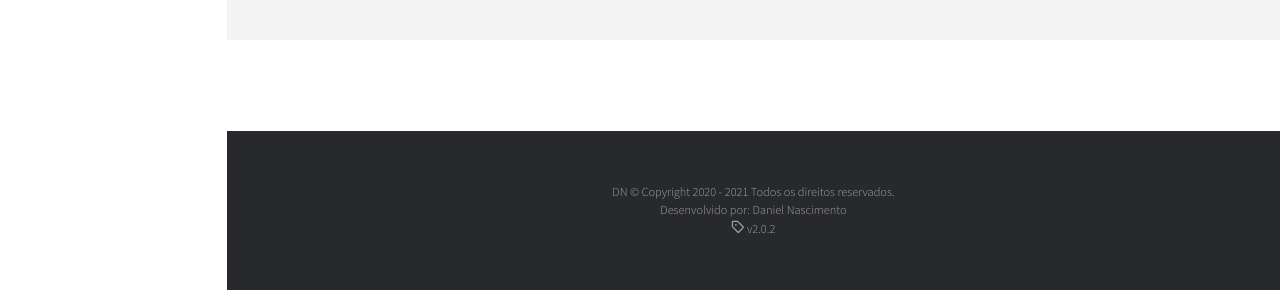
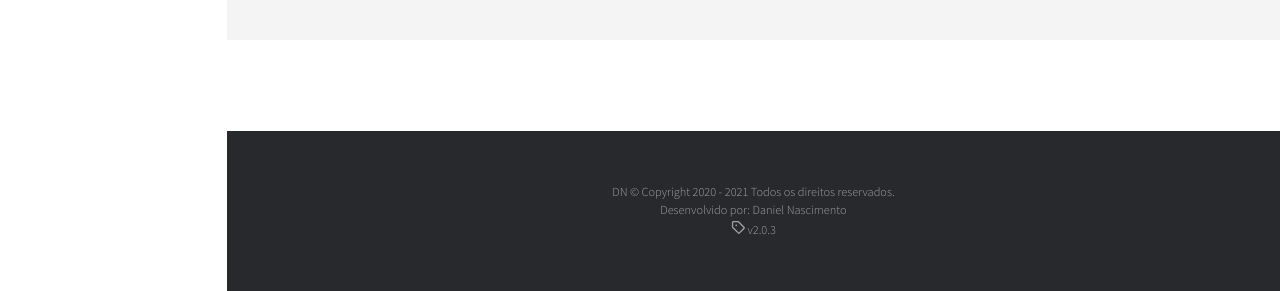
Before and after one commit to danielpnascimento/danielpnascimento.github.io, a plain HTML site: page index.html in a window 1280 px wide. Shown: the part 3693-3984 px from the top of the page. Drawn offline with Linux system fonts and the light colour scheme.

Commit message:
+Up
Teste se há sincronização automática!

```diff
--- a/index.html
+++ b/index.html
@@ -455,11 +455,11 @@
                             Desenvolvido por: <a>Daniel Nascimento</a>
                         </li>
                         <li>
-                            <a href="https://github.com/danielpnascimento/danielpnascimento.github.io/tree/v2.0.1" target="_blank" class="Link--muted css-truncate" title="v2.0.1">
-                                <svg class="octicon octicon-tag" viewBox="0 0 16 16" version="1.1" width="13" height="13" fill="#a2a2a2" aria-hidden="true">
+                            <a href="https://github.com/danielpnascimento/danielpnascimento.github.io/tree/v2.0.3" target="_blank" class="Link--muted css-truncate" title="v2.0.3">
+                                <svg class="octicon octicon-tag" viewBox="0 0 16 16" version="1.1" width="14" height="14" fill="#a2a2a2" aria-hidden="true">
                                     <path fill-rule="evenodd" d="M2.5 7.775V2.75a.25.25 0 01.25-.25h5.025a.25.25 0 01.177.073l6.25 6.25a.25.25 0 010 .354l-5.025 5.025a.25.25 0 01-.354 0l-6.25-6.25a.25.25 0 01-.073-.177zm-1.5 0V2.75C1 1.784 1.784 1 2.75 1h5.025c.464 0 .91.184 1.238.513l6.25 6.25a1.75 1.75 0 010 2.474l-5.026 5.026a1.75 1.75 0 01-2.474 0l-6.25-6.25A1.75 1.75 0 011 7.775zM6 5a1 1 0 100 2 1 1 0 000-2z"></path>
                                     </svg>
-                                <span class="css-truncate-target" style="max-width: 125px">v2.0.2</span>
+                                <span class="css-truncate-target" style="max-width: 125px">v2.0.3</span>
                             </a>
 
                         </li>
```
